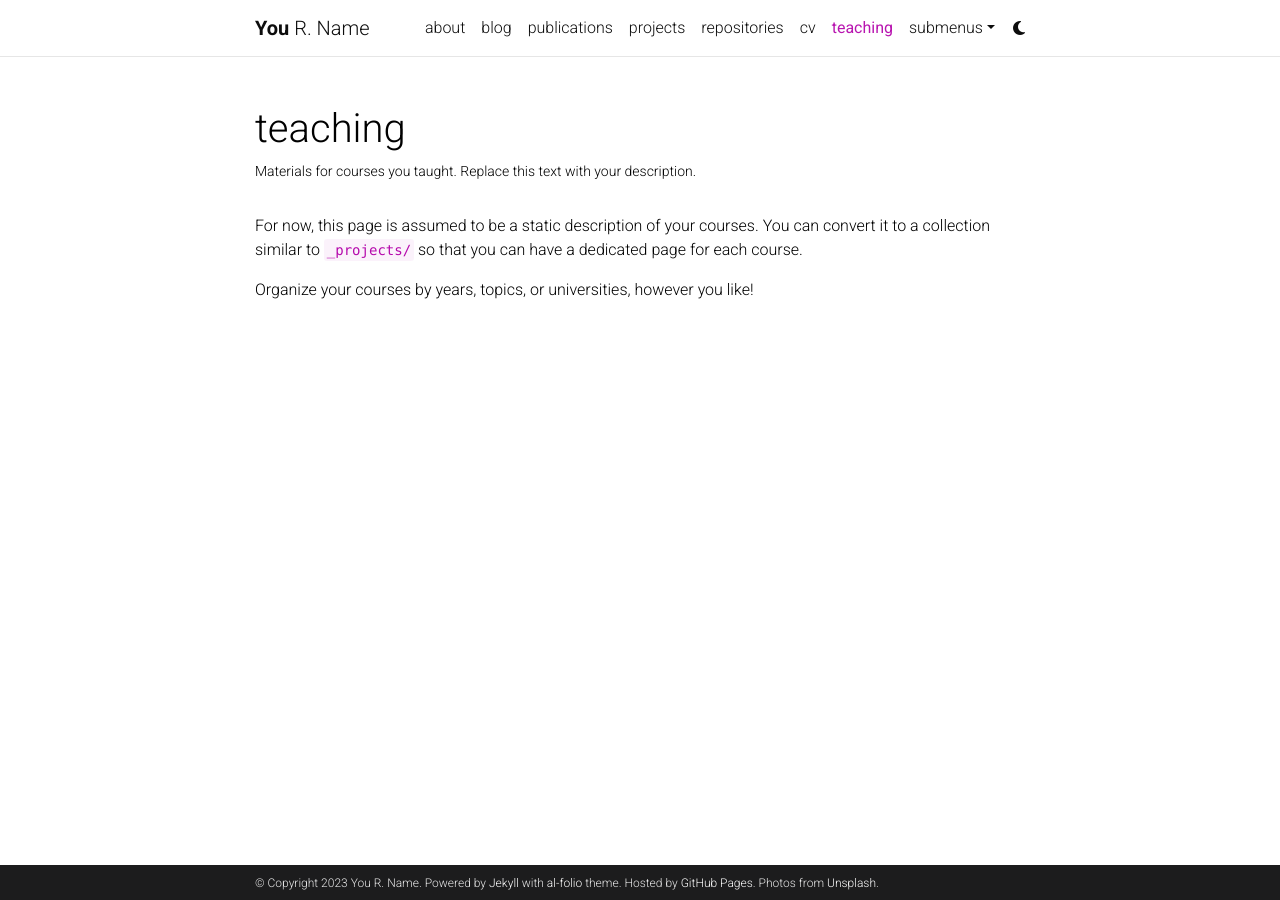
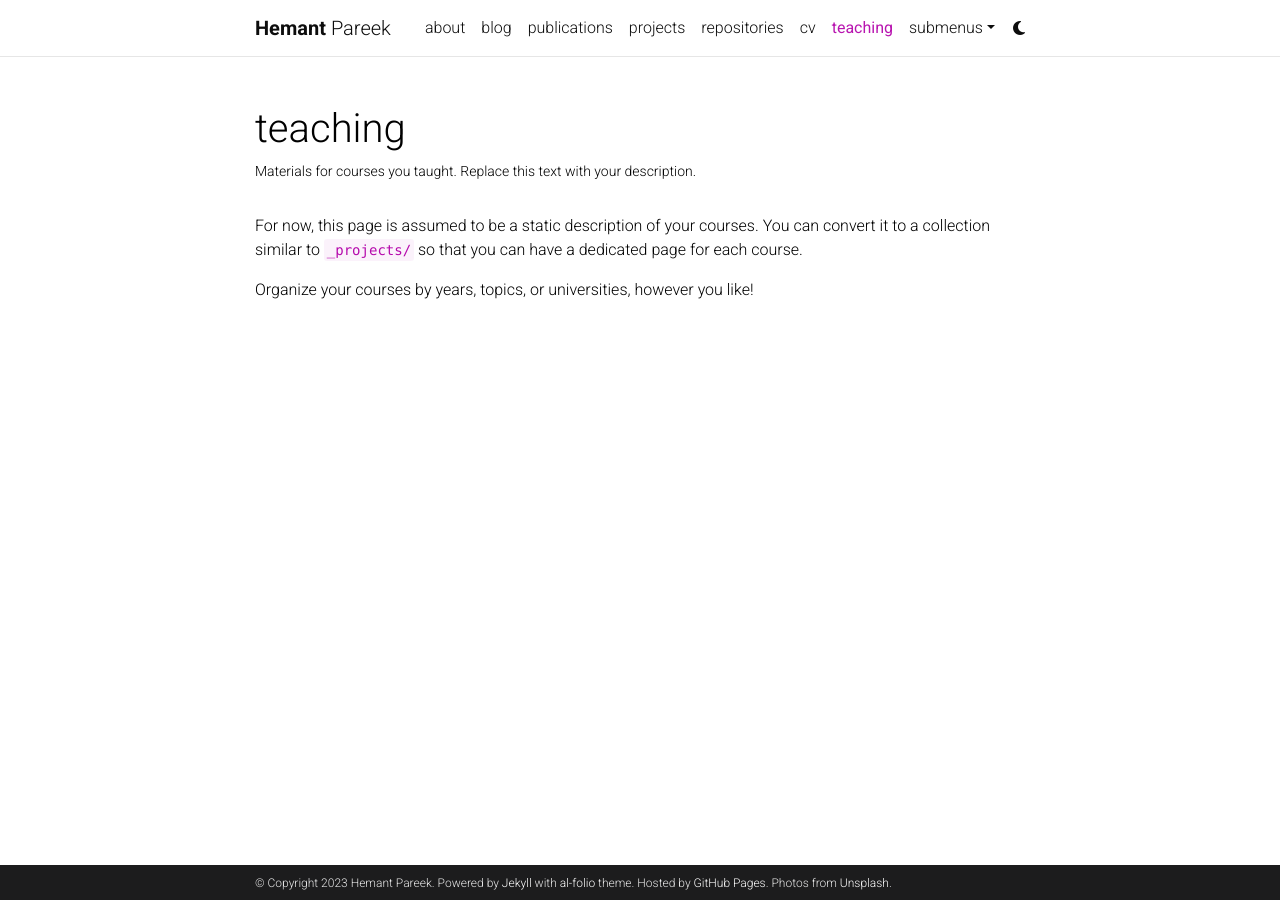
Before and after one commit to hemantpareek-02/hemantpareek-02.github.io, a Jekyll site: the page built from _pages/teaching.md, in a window 1280 px wide. Built offline with Jekyll 4.4.1, drawn with Linux system fonts in a browser that asks for light colours; comment, search, counter and statistics services are not loaded; a style sheet for code colours, icons or effects is not loaded.

Commit message:
Update _config.yml

```diff
--- a/_config.yml
+++ b/_config.yml
@@ -3,12 +3,12 @@
 # -----------------------------------------------------------------------------
 
 title: blank # the website title (if blank, full name will be used instead)
-first_name: You
-middle_name: R.
-last_name: Name
-email: you@example.com
+first_name: Hemant
+middle_name:
+last_name: Pareek
+email: hemantpareek609@gmail.com
 description: > # the ">" symbol means to ignore newlines until "footer_text:"
-  A simple, whitespace theme for academics. Based on [*folio](https://github.com/bogoli/-folio) design.
+  The theme for technical portfolio design. Based on [*folio](https://github.com/bogoli/-folio) design.
 footer_text: >
   Powered by <a href="https://jekyllrb.com/" target="_blank">Jekyll</a> with <a href="https://github.com/alshedivat/al-folio">al-folio</a> theme.
   Hosted by <a href="https://pages.github.com/" target="_blank">GitHub Pages</a>.
@@ -18,7 +18,7 @@
 lang: en # the language of your site (for example: en, fr, cn, ru, etc.)
 icon: ⚛️  # the emoji used as the favicon (alternatively, provide image name in /assets/img/)
 
-url: https://alshedivat.github.io # the base hostname & protocol for your site
+url: https://hemantpareek-02.github.io # the base hostname & protocol for your site
 baseurl: /al-folio # the subpath of your site, e.g. /blog/
 last_updated: false # set to true if you want to display last updated in the footer
 impressum_path:  # set to path to include impressum link in the footer, use the same path as permalink in a page, helps to conform with EU GDPR
@@ -71,7 +71,7 @@
 # Social integration
 # -----------------------------------------------------------------------------
 
-github_username: # your GitHub user name
+github_username: hemantpareek-02 # your GitHub user name
 gitlab_username: # your GitLab user name
 twitter_username: # your Twitter handle
 mastodon_username: # your mastodon instance+username in the format instance.tld/@username
```
